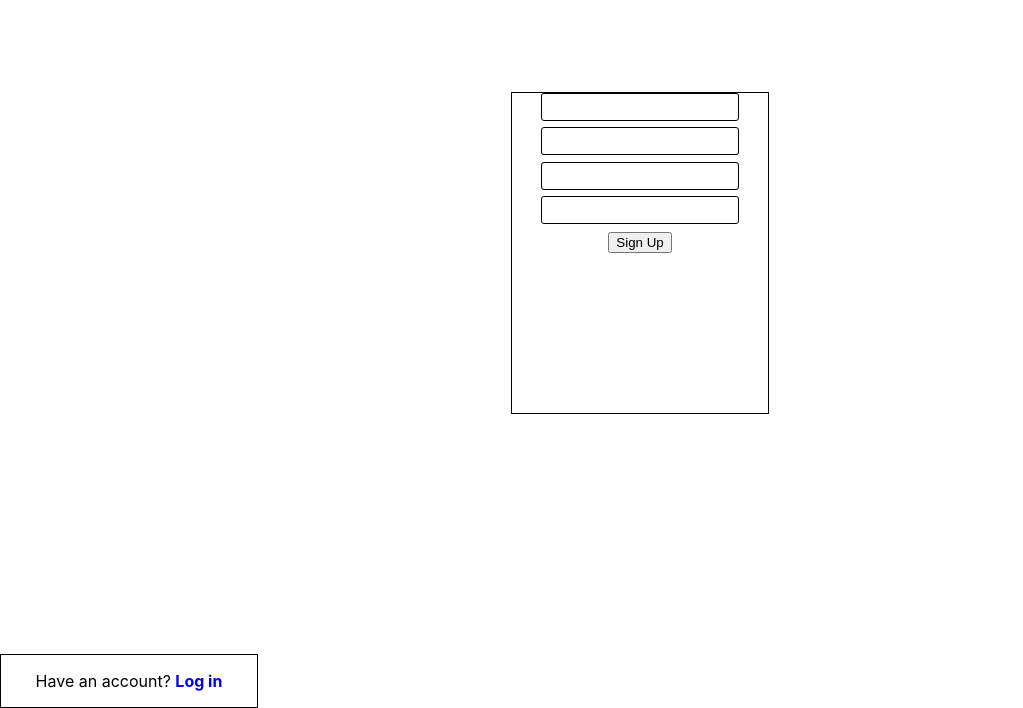
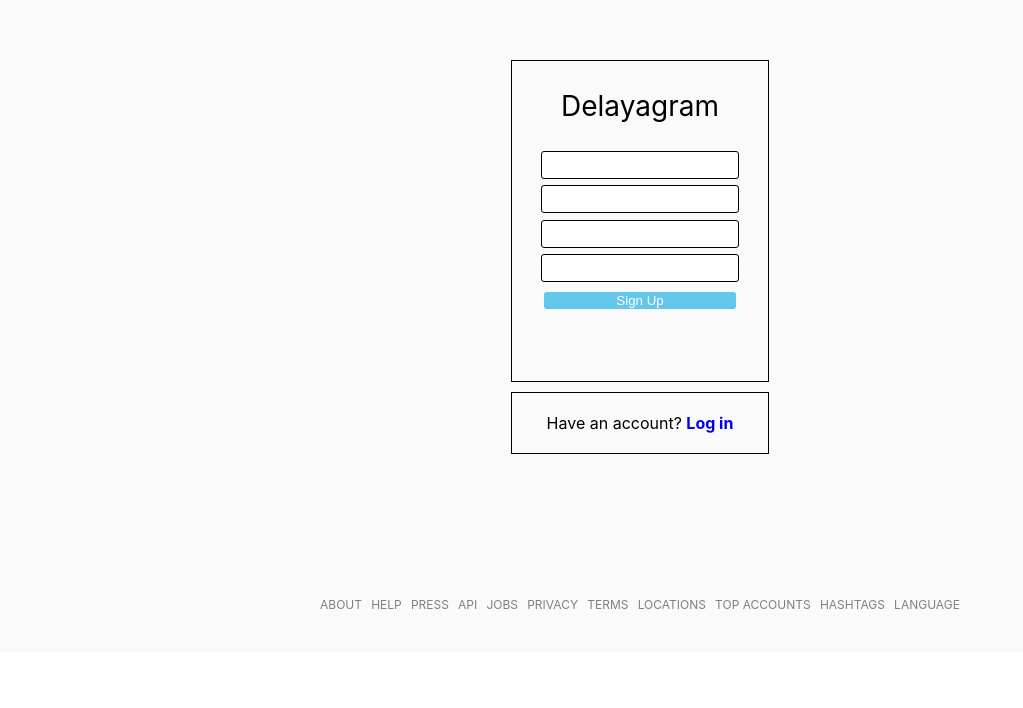
Before and after one commit to moriie/delayagram_fe, a React (Create React App) app: page /signup in a window 1280 px wide. Shown: the part 148-856 px from the top of the page, without its empty margins (0-1023 px from the left). After the commit the page ends 800 px from the top, so only its background shows below. Built offline with nearby package versions, Linux system fonts and the light colour scheme.

Commit message:
Fixed CSS for signup page. Completed switching between signup and login pages.

```diff
--- a/src/Home/home.js
+++ b/src/Home/home.js
@@ -1,24 +1,20 @@
 import React, { useState, Fragment } from 'react'
+import { BrowserRouter as Router, Route, Switch } from 'react-router-dom'
 import { Link } from 'react-router-dom'
 import styled from 'styled-components'
 
 import Login from '../Login/login'
 import Signup from '../Signup/signup'
-import LoginToggler from '../LoginToggler/logintoggler'
 
 const Home = () => {
 
-    // const [pageState, setPagestate] = useState(true)
-
-    // const BlockManager = () => {
-    //     return pageState ? <Login/> : <Signup/>
-    // }
 
     return <Fragment>
         <Splash>
-            {/* {BlockManager()} */}
-            <Login/>
-            {/* <LoginToggler/> */}
+            <Router>
+                <Route path="/signup" component={Signup}/>
+                <Route path="/login" component={Login}/>
+            </Router>
         </Splash>
         <Footer>
             <Link to="/about">ABOUT</Link>
--- a/src/Signup/signup.js
+++ b/src/Signup/signup.js
@@ -19,6 +19,7 @@ const Signup = () => {
 
     return <Fragment>
         <SignupBlock onSubmit={(e)=>handleOnSubmit(e)}>
+            <LogoPlaceholder>Delayagram</LogoPlaceholder>
             <Input value={contact} onChange={e=>setContact(e.target.value)}></Input>
             <Input value={fullname} onChange={e=>setFullname(e.target.value)}></Input>
             <Input value={identity} onChange={e=>setIdentity(e.target.value)}></Input><br/>
@@ -35,8 +36,8 @@ export default Signup
 
 const SignupBlock = styled.form`
     width: 20%;
-    height: 40vh;
-    margin: 30vh auto;
+    height: 40%;
+    margin: 10px 0;
     border: 1px solid black;
 `
 
@@ -49,6 +50,18 @@ const Input = styled.input`
     margin-bottom: 2.5%;
 `
 
+const LogoPlaceholder = styled.p`
+    font-size: 28px;
+`
+
 const Submit = styled.button`
+    border: none;
+    border-radius: 3px;
+    background-color: #63C7EC;
+    color: white;
+    width: 75%;
 
+    &:hover {
+        background-color: #5AB0D0;
+    }
 `
--- a/src/routes.js
+++ b/src/routes.js
@@ -1,16 +1,12 @@
 import { BrowserRouter as Router, Route, Switch } from 'react-router-dom'
 import React from 'react'
 
-import Login from './Login/login'
-import Signup from './Signup/signup'
 import Home from './Home/home'
 
 const Routes = () => {
 
     return <Router>
         <Switch>
-            <Route path="/signup" component={Signup}/>
-            <Route path="/login" component={Login}/>
             <Route path="/" component={Home}/>
         </Switch>
     </Router>
```
